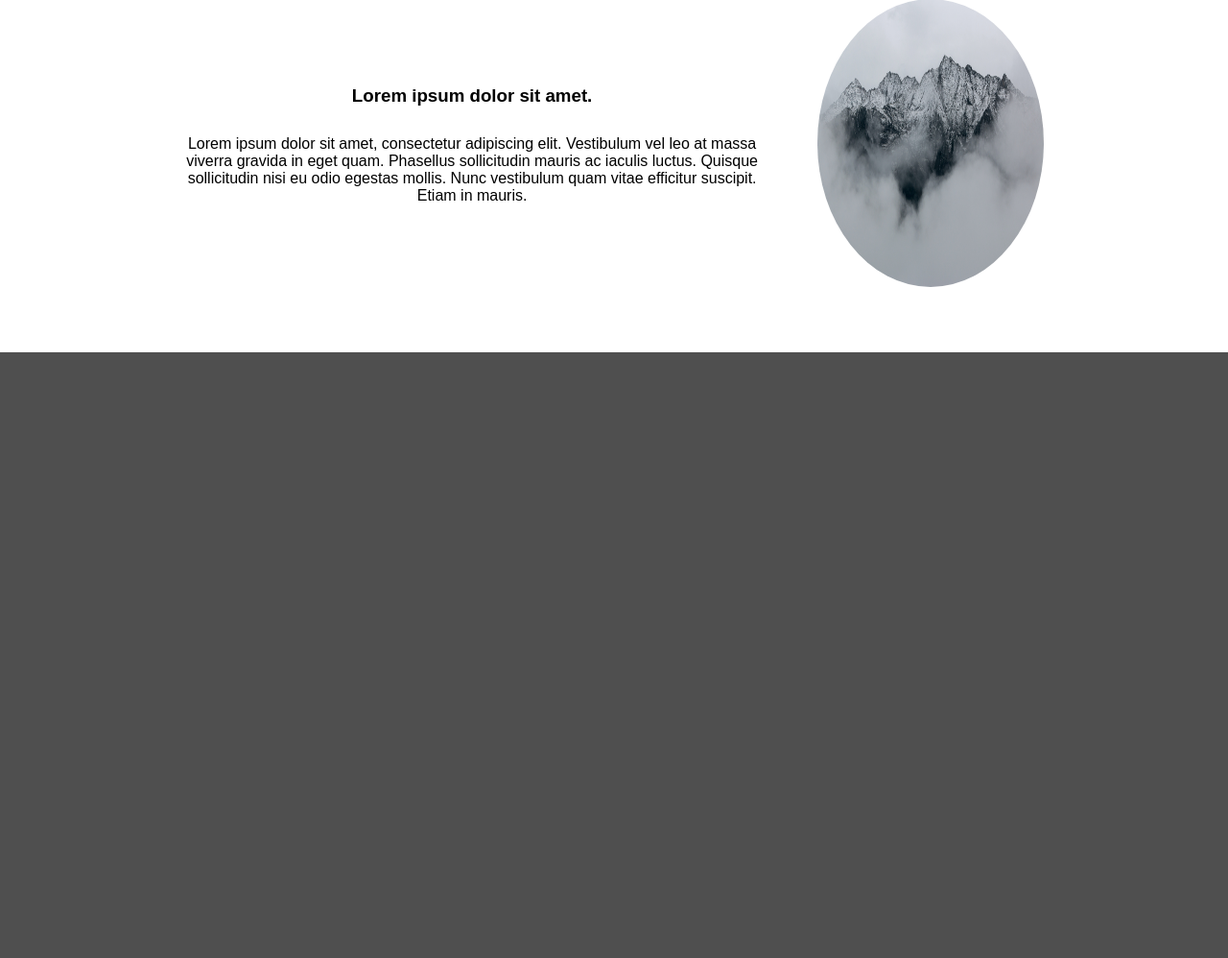
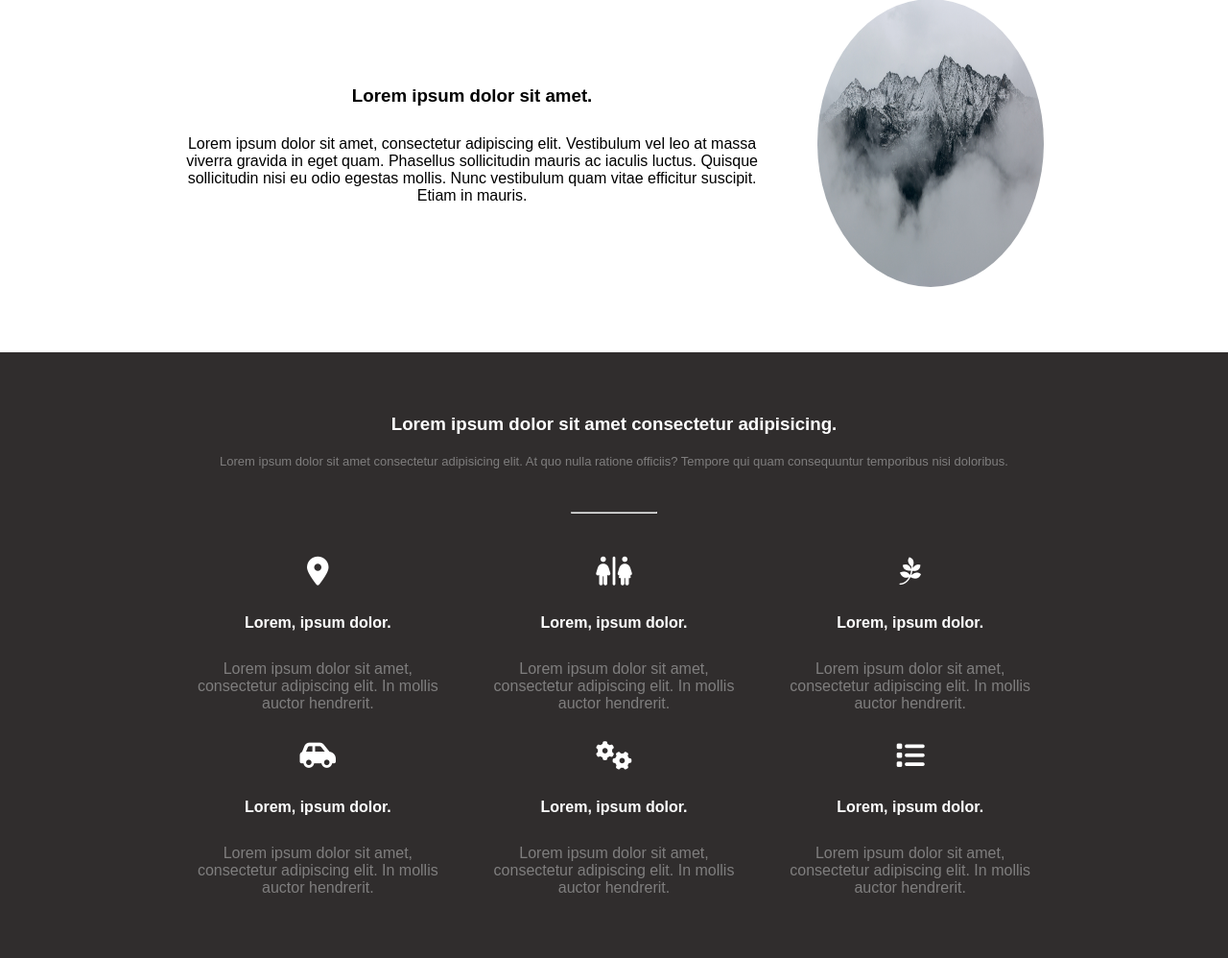
Before and after one commit to tinadjurkovic/Brainster-Challenges, a PHP site: page / in a window 1280 px wide. Shown: the part 865-1863 px from the top of the page at 96% size. Before the commit the page ends 1232 px from the top, so only its background shows below. Run offline with PHP 8.4, Linux system fonts and the light colour scheme; some libraries are stand-ins or nearby versions.

Commit message:
Section 2: completed

```diff
--- a/Challenge - GIT - 01 - Konstantina-Gjurkovic/index.html
+++ b/Challenge - GIT - 01 - Konstantina-Gjurkovic/index.html
@@ -54,6 +54,67 @@
           </div>
         </div>
       </section>
+      <section class="section-two section-inner bg-color-dark">
+        <div class="title">
+          <h3>Lorem ipsum dolor sit amet consectetur adipisicing.</h3>
+          <p>
+            Lorem ipsum dolor sit amet consectetur adipisicing elit. At quo
+            nulla ratione officiis? Tempore qui quam consequuntur temporibus
+            nisi doloribus.
+          </p>
+        </div>
+        <hr />
+        <div class="box-container">
+          <div class="box">
+            <i class="fa-solid fa-location-dot"></i>
+            <h4>Lorem, ipsum dolor.</h4>
+            <p>
+              Lorem ipsum dolor sit amet, consectetur adipiscing elit. In mollis
+              auctor hendrerit.
+            </p>
+          </div>
+          <div class="box">
+            <i class="fa-solid fa-restroom"></i>
+            <h4>Lorem, ipsum dolor.</h4>
+            <p>
+              Lorem ipsum dolor sit amet, consectetur adipiscing elit. In mollis
+              auctor hendrerit.
+            </p>
+          </div>
+          <div class="box">
+            <i class="fa-brands fa-pagelines"></i>
+            <h4>Lorem, ipsum dolor.</h4>
+            <p>
+              Lorem ipsum dolor sit amet, consectetur adipiscing elit. In mollis
+              auctor hendrerit.
+            </p>
+          </div>
+          <div class="box">
+            <i class="fa-solid fa-car-side"></i>
+            <h4>Lorem, ipsum dolor.</h4>
+            <p>
+              Lorem ipsum dolor sit amet, consectetur adipiscing elit. In mollis
+              auctor hendrerit.
+            </p>
+          </div>
+          <div class="box">
+            <i class="fa-solid fa-gears"></i>
+            <h4>Lorem, ipsum dolor.</h4>
+            <p>
+              Lorem ipsum dolor sit amet, consectetur adipiscing elit. In mollis
+              auctor hendrerit.
+            </p>
+          </div>
+          <div class="box">
+            <i class="fa-solid fa-list"></i>
+            <h4>Lorem, ipsum dolor.</h4>
+            <p>
+              Lorem ipsum dolor sit amet, consectetur adipiscing elit. In mollis
+              auctor hendrerit.
+            </p>
+          </div>
+        </div>
+      </section>
     </main>
   </body>
 </html>
--- a/Challenge - GIT - 01 - Konstantina-Gjurkovic/style.css
+++ b/Challenge - GIT - 01 - Konstantina-Gjurkovic/style.css
@@ -34,6 +34,10 @@ img {
 
 .section-inner {
   padding: 5% 15%;
+}
+
+.bg-color-dark {
+  background-color: #302d2d;
 }
 
 nav {
@@ -123,3 +127,48 @@ nav {
   width: 750px;
   border-radius: 50%;
 }
+
+.section-two {
+  color: white;
+}
+
+.section-two .title {
+  display: flex;
+  flex-direction: column;
+  text-align: center;
+  gap: 20px;
+}
+
+.title p {
+  font-size: 13px;
+  color: #7f7e7e;
+}
+
+hr {
+  width: 10%;
+  margin-top: 5%;
+  margin-bottom: 5%;
+}
+
+.box-container {
+  display: grid;
+  grid-template-columns: repeat(3, 1fr);
+  gap: 30px;
+  justify-items: center;
+}
+
+.box {
+  display: flex;
+  flex-direction: column;
+  justify-content: center;
+  text-align: center;
+  gap: 30px;
+}
+
+.box i {
+  font-size: 30px;
+}
+
+.box p {
+  color: #7f7e7e;
+}
```
